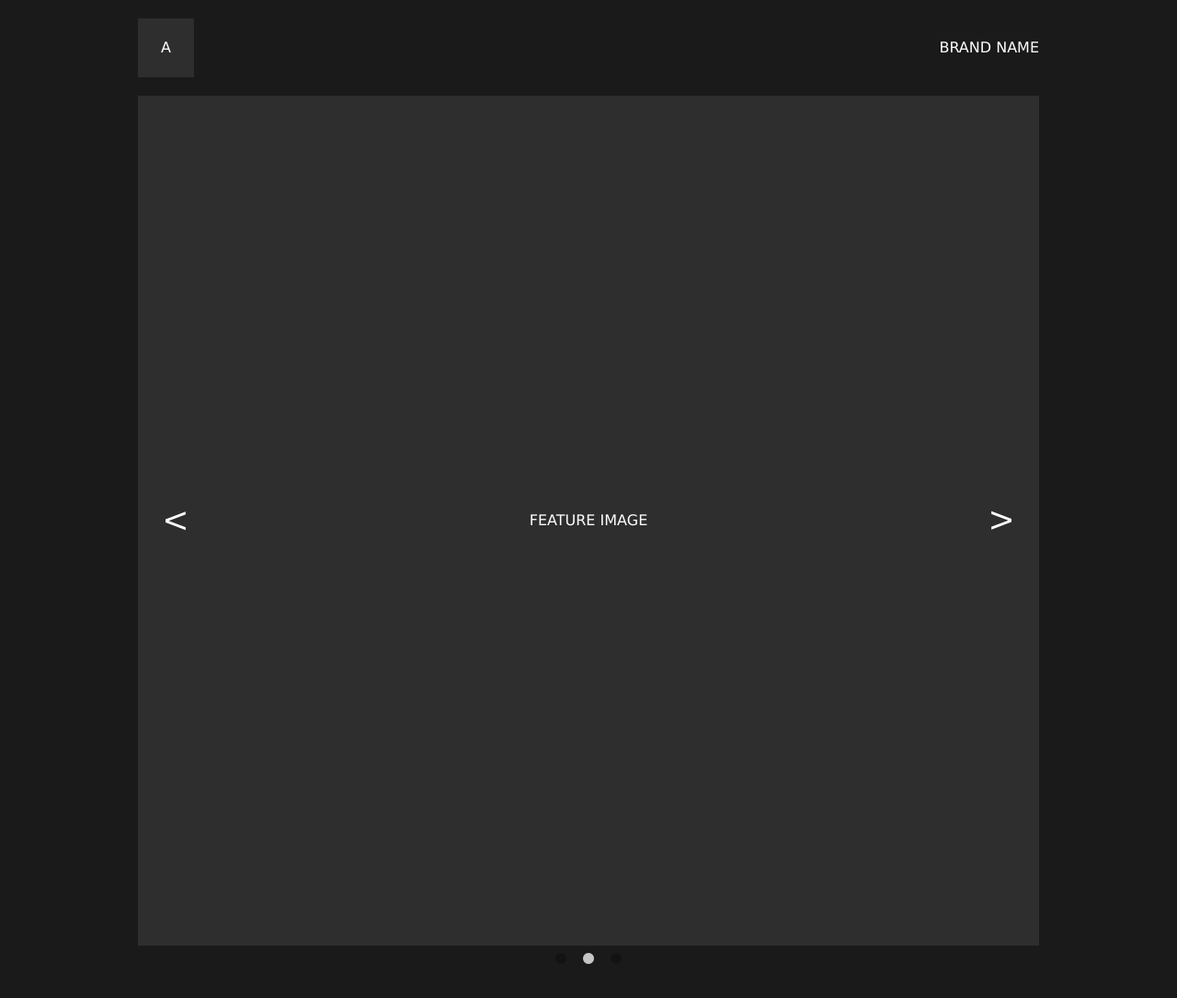
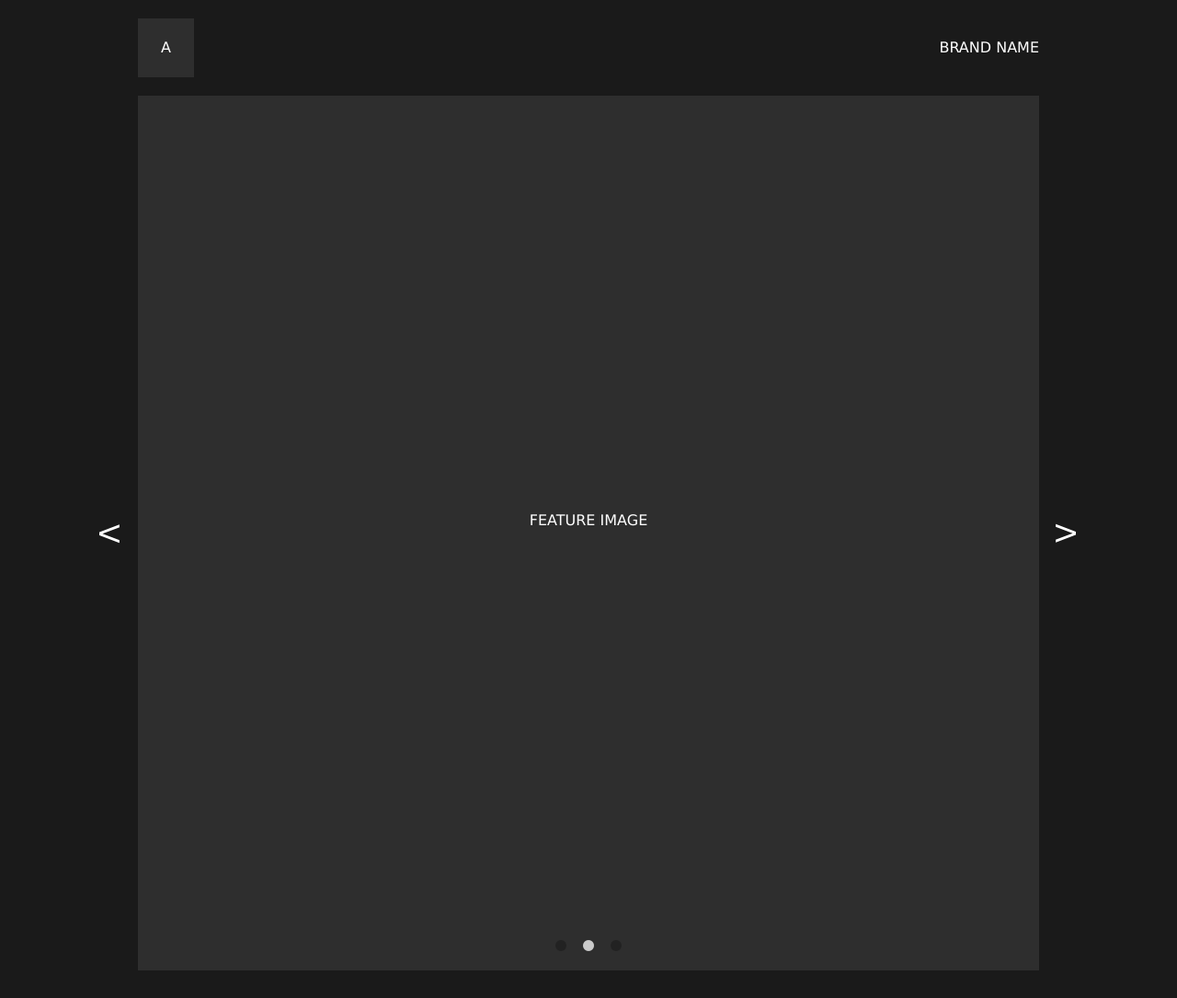
Before and after one commit to ryan50500/AMICULUM, a website: page src/index.html in a window 1280 px wide. Shown: the whole page at 92% size. Before the commit the page ends 1058 px from the top, so only its background shows below. Drawn offline with nearby package versions, Linux system fonts and the light colour scheme; files that its build step writes are made by us from their sources.

Commit message:
slick button fix

```diff
--- a/src/sass/style.scss
+++ b/src/sass/style.scss
@@ -89,6 +89,7 @@ body * {
 text-align: center;
 padding-top:35%;
 position: relative;
+z-index: 0;
 }
 .slider p {
     position: absolute;
@@ -105,19 +106,25 @@ position: relative;
         position: absolute;
         height: 20px;
         width: 20px;
-        opacity: 1;
+        // opacity: 1;
         line-height: 10px;
         color: #ffffff;
         font-size: 30px;
+        z-index: 1;
     }
     .slick-next:after {
         transform: rotate(-90deg);
-        right: 250%;
+        // right: 250%;
     }
 
     .slick-prev:after {
         transform: rotate(-270deg);
-        left: 250%;
+        right: 22px;
+    }
+
+    ul.slick-dots {
+        position: relative;
+        bottom: 16px;
     }
     .slick-dots li button:before {
         font-size: 14px !important;
```
Also changed, not shown: dist/css/style.css.
